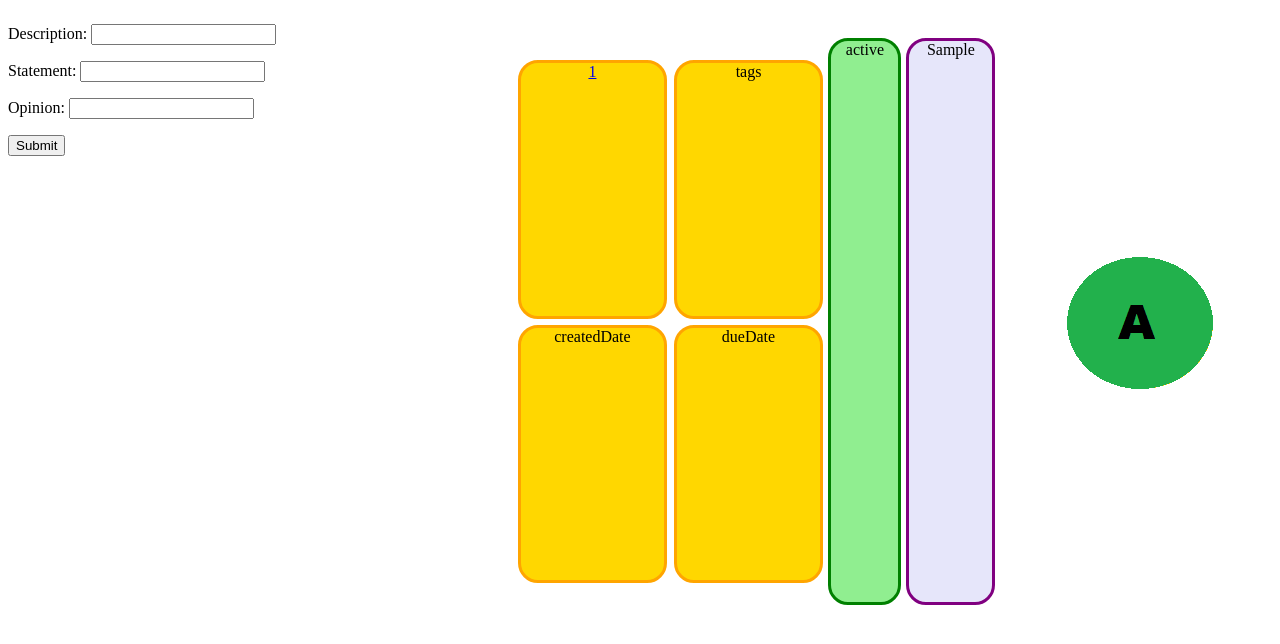
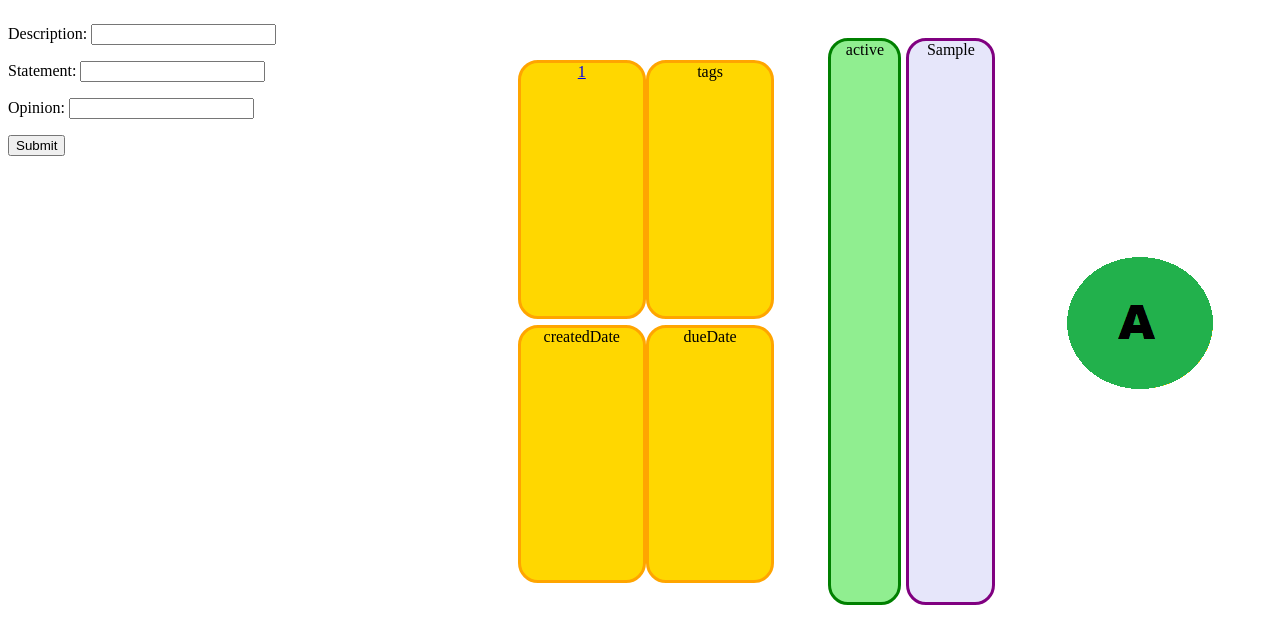
Before and after one commit to owensx/decision, a Django app: page / in a window 1280 px wide. Shown: the top 644 px of the page. Run offline with Django 3.2, Linux system fonts and the light colour scheme; tables that the repository leaves empty hold one stand-in row (values such as "Sample post"); some libraries are stand-ins or nearby versions.

Commit message:
fixing meta spacing

```diff
--- a/src/decision/site/templates/master.html
+++ b/src/decision/site/templates/master.html
@@ -22,10 +22,10 @@
 		{% for idea in ideas %}
   			<tr>
 				<td id="metaI";>
-					<div id="ideaId" style="height:45%; width:47%; float:left; margin-bottom:2%;"><a href="idea/{{idea.id}}">{{ idea.id }}</a></div>
-					<div id="tags" style="height:45%; width:47%; float:right; margin-bottom:2%;">tags</div>
-					<div id="dateCreated" style="height:45%; width:47%; float:left;">createdDate</div>
-					<div id="dateDue" style="height:45%; width:47%; float:right;">dueDate</div>
+					<div id="ideaId" style="height:45%; width:40%; float:left; margin-bottom:2%;"><a href="idea/{{idea.id}}">{{ idea.id }}</a></div>
+					<div id="tags" style="height:45%; width:40%; float:left; margin-bottom:2%;">tags</div>
+					<div id="dateCreated" style="height:45%; width:40%; float:left;">createdDate</div>
+					<div id="dateDue" style="height:45%; width:40%; float:left;">dueDate</div>
 				</td>
 				<td><div id="statement"> {{ idea.statement }} </div></td>
 				<td><div id="opinion"> {{ idea.opinion }} </div></td>
```
